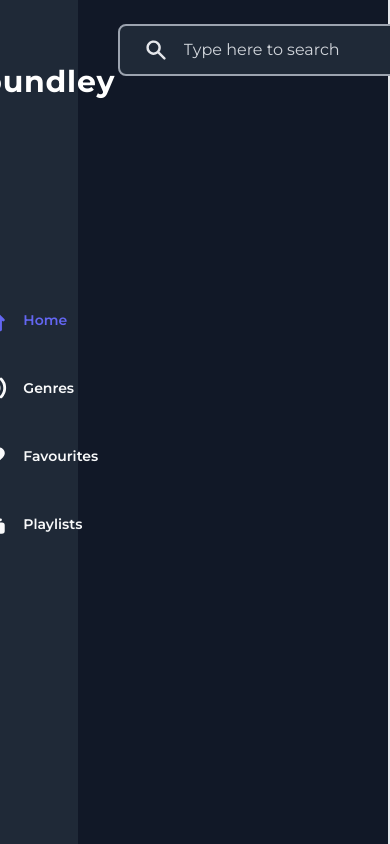
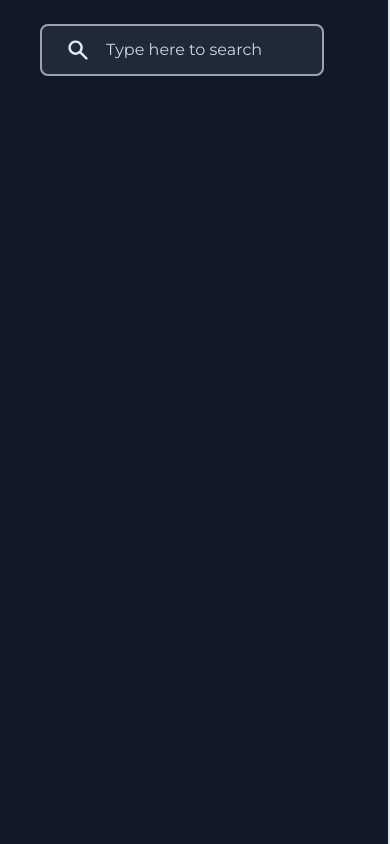
Before and after one commit to Amirmohammad-Bashiri/soundley, a Next.js app: page / in a window 390 px wide. Built offline with nearby package versions, Linux system fonts and the light colour scheme.

Commit message:
Removed sidebar on small devices

```diff
--- a/containers/layout.js
+++ b/containers/layout.js
@@ -1,14 +1,21 @@
+import { useMediaQuery } from "react-responsive";
 import Header from "@components/navigation/header";
 import Sidebar from "@components/navigation/sidebar";
 
 function Layout({ children }) {
+  const isDesktopOrLaptop = useMediaQuery({
+    query: "(min-width: 1124px)",
+  });
+
   return (
-    <div className="grid grid-cols-5 xl:grid-cols-7 h-screen border-r-2">
-      <div>
-        <Sidebar />
-      </div>
+    <div className="grid h-screen grid-cols-5 border-r-2 xl:grid-cols-7">
+      {isDesktopOrLaptop ? (
+        <div>
+          <Sidebar />
+        </div>
+      ) : null}
 
-      <div className="col-span-4 xl:col-span-6 bg-gray-900">
+      <div className="col-span-5 bg-gray-900 xl:col-span-6">
         <Header />
 
         {children}
--- a/package.json
+++ b/package.json
@@ -12,7 +12,8 @@
     "clsx": "^1.1.1",
     "next": "12.0.4",
     "react": "17.0.2",
-    "react-dom": "17.0.2"
+    "react-dom": "17.0.2",
+    "react-responsive": "^9.0.0-beta.4"
   },
   "devDependencies": {
     "autoprefixer": "^10.4.0",
```
Also changed, not shown: 1 other file (tests, documents, lock files or other folders).
